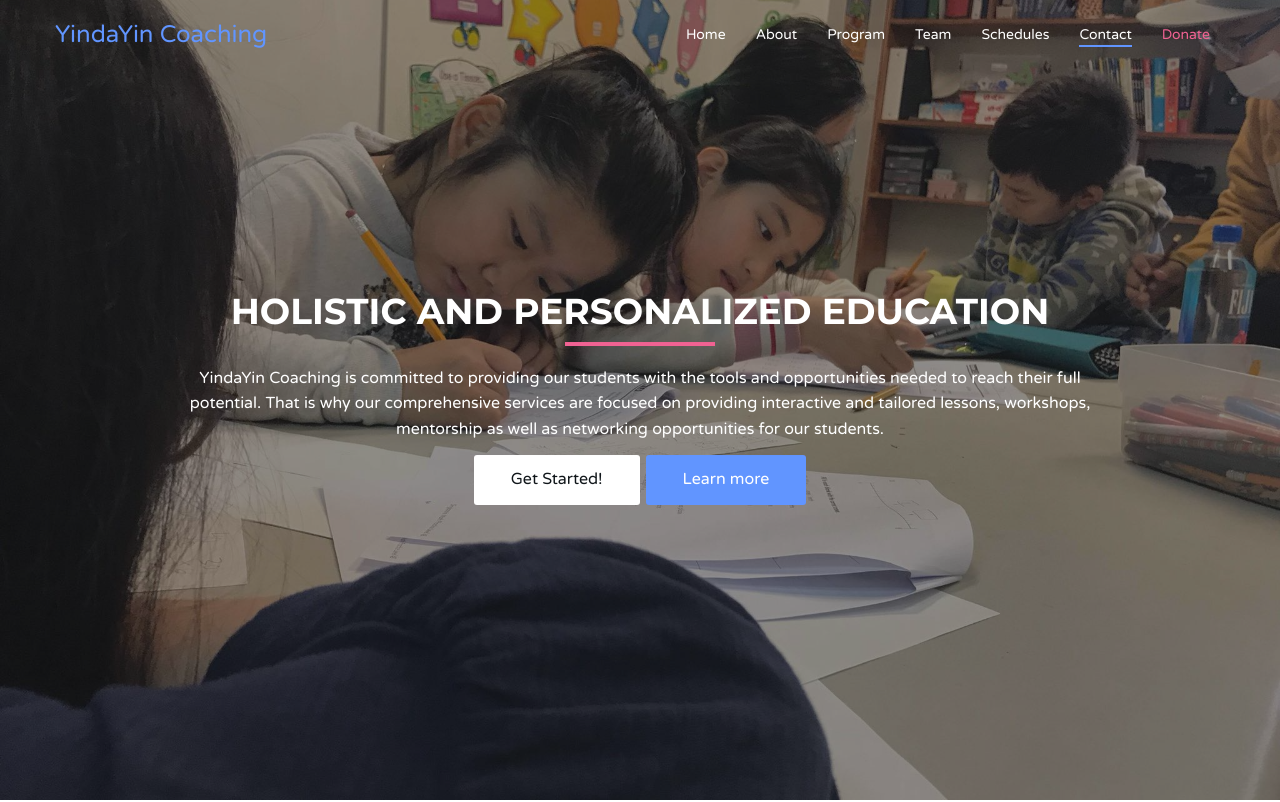
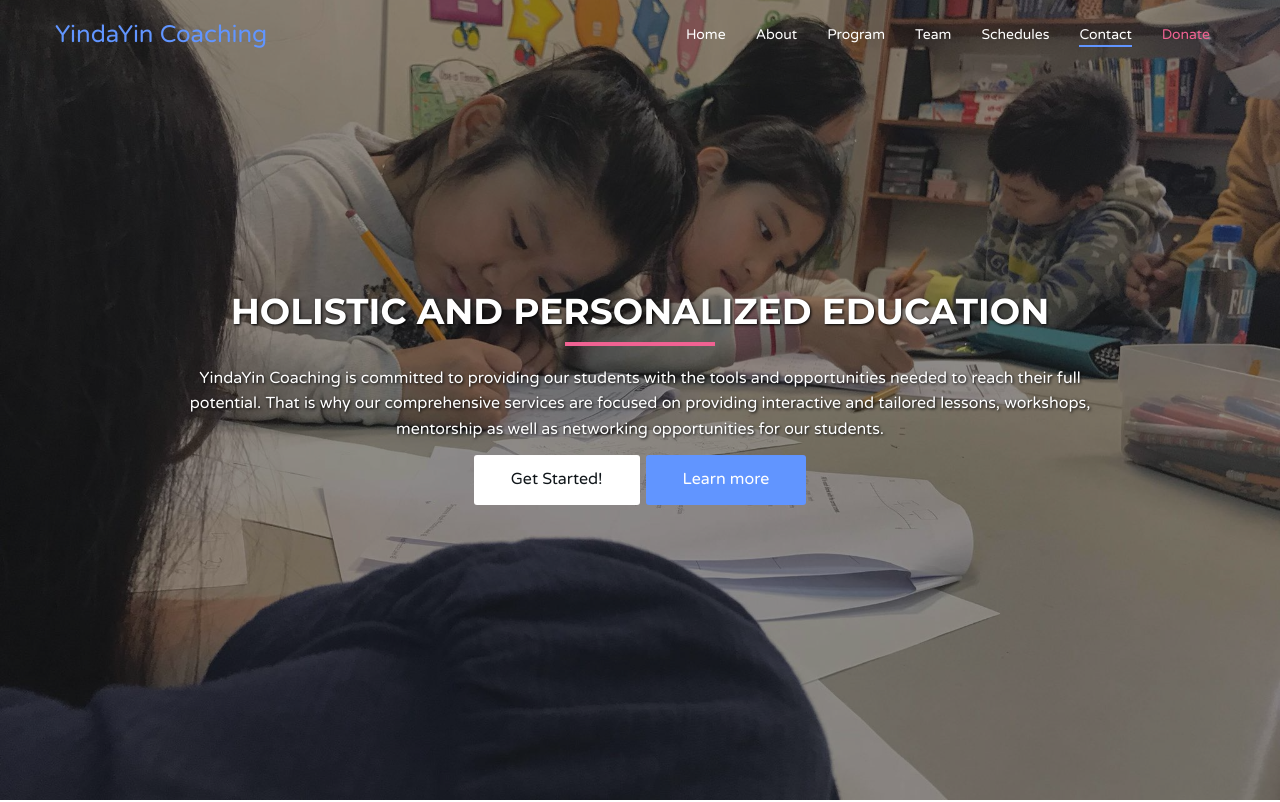
Before and after one commit to yindayin/yindayin.github.io, a plain HTML site: page index.html in a window 1280 px wide. Shown: the top 802 px of the page. Drawn offline with Linux system fonts and the light colour scheme.

Commit message:
Add shadow to text in hero banner

```diff
--- a/css/style.css
+++ b/css/style.css
@@ -656,6 +656,7 @@ header {
 .home-content h1 {
   text-transform: uppercase;
   font-size: 36px;
+  text-shadow: 1px 1px 3px #000;
 }
 .home-content h1:after {
     content:"";
@@ -664,6 +665,9 @@ header {
     width:150px;
     background-color: #f06292;
     margin: 10px auto 0 auto;
+}
+.home-content p {
+    text-shadow: 1px 1px 3px #000;
 }
 .home-content button {
   margin-top: 20px;
```
